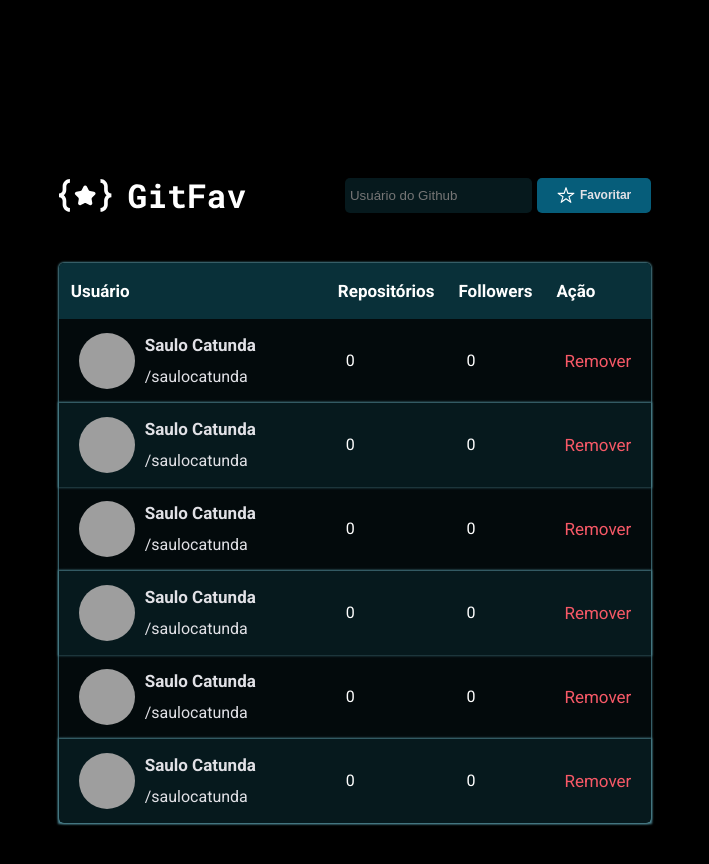
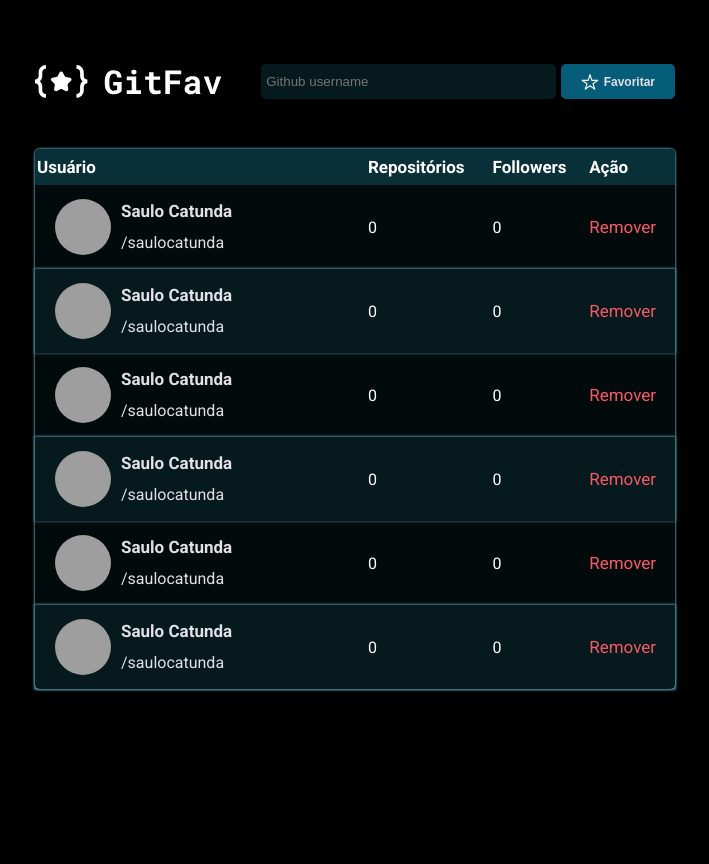
Before and after one commit to saulocatunda/git-fav, a plain HTML site: page index.html in a window 1280 px wide. Shown: the whole page, without its empty margins (285-994 px from the left). After the commit the page ends 800 px from the top, so only its background shows below. Drawn offline with Linux system fonts and the light colour scheme; grey boxes are pictures that could not be loaded.

Commit message:
Style-fix-inputsearch

```diff
--- a/index.html
+++ b/index.html
@@ -18,11 +18,7 @@
         <img src="assets/Gitfav.svg" alt="Gitfav" />
         <div class="search">
           <label class="sr-only" for="input-search">Usuário do Github</label>
-          <input
-            id="input-search"
-            type="text"
-            placeholder="Usuário do Github"
-          />
+          <input id="input-search" type="text" placeholder="Github username" />
           <button type="submit">
             <img src="assets/star.svg" alt="estrela" /> Favoritar
           </button>
@@ -84,6 +80,28 @@
             <td class="button">Remover</td>
           </tr>
 
+          <tr>
+            <td>
+              <div class="user">
+                <img
+                  src="https://github.com/saulocatunda.png"
+                  alt="Imagem do perfil"
+                />
+                <a
+                  href="https://github.com/saulocatunda"
+                  rel="noopener"
+                  title="Link"
+                  target="_blank"
+                  alt="imagem de saulocatunda"
+                  ><p id="name">Saulo Catunda</p>
+                  <span id="loginName">/saulocatunda</span>
+                </a>
+              </div>
+            </td>
+            <td class="repositories">0</td>
+            <td class="followers">0</td>
+            <td class="button">Remover</td>
+          </tr>
 
           <tr>
             <td>
@@ -107,31 +125,6 @@
             <td class="followers">0</td>
             <td class="button">Remover</td>
           </tr>
-
-
-          <tr>
-            <td>
-              <div class="user">
-                <img
-                  src="https://github.com/saulocatunda.png"
-                  alt="Imagem do perfil"
-                />
-                <a
-                  href="https://github.com/saulocatunda"
-                  rel="noopener"
-                  title="Link"
-                  target="_blank"
-                  alt="imagem de saulocatunda"
-                  ><p id="name">Saulo Catunda</p>
-                  <span id="loginName">/saulocatunda</span>
-                </a>
-              </div>
-            </td>
-            <td class="repositories">0</td>
-            <td class="followers">0</td>
-            <td class="button">Remover</td>
-          </tr>
-
 
           <tr>
             <td>
--- a/style.css
+++ b/style.css
@@ -32,10 +32,12 @@ body {
   flex-direction: column;
   color: white;
   max-width: 90rem;
-  height: 100vh;
+  min-width: 50vw;
+  height: 100%;
   justify-content: center;
-  margin: 10rem auto;
+  margin: 5% auto;
 }
+
 
 /*Reutilizável. Screen Reader Only*/
 .sr-only {
@@ -78,6 +80,8 @@ header #input-search {
   border: none;
   padding: 0.5rem;
   border-radius: 0.5rem;
+  width: 23vw;
+  margin-left: 2rem;
 }
 
 header button {
@@ -107,14 +111,14 @@ header button {
 
 table th {
   text-align: left;
-  padding: 1.2rem;
+  padding: .2rem;
   font-size: 1.7rem;
   font-weight: 700;
   line-height: 3.2rem;
 }
 
 table td {
-  padding: 1rem 1rem;
+  padding: 1rem .2rem;
 }
 
 td .user {
@@ -152,7 +156,7 @@ tbody td .user img {
   border-radius: 50%;
 }
 
-table tbody td {
+table tbody td:first-child {
   padding: 1rem 2rem;
 }
 
```
